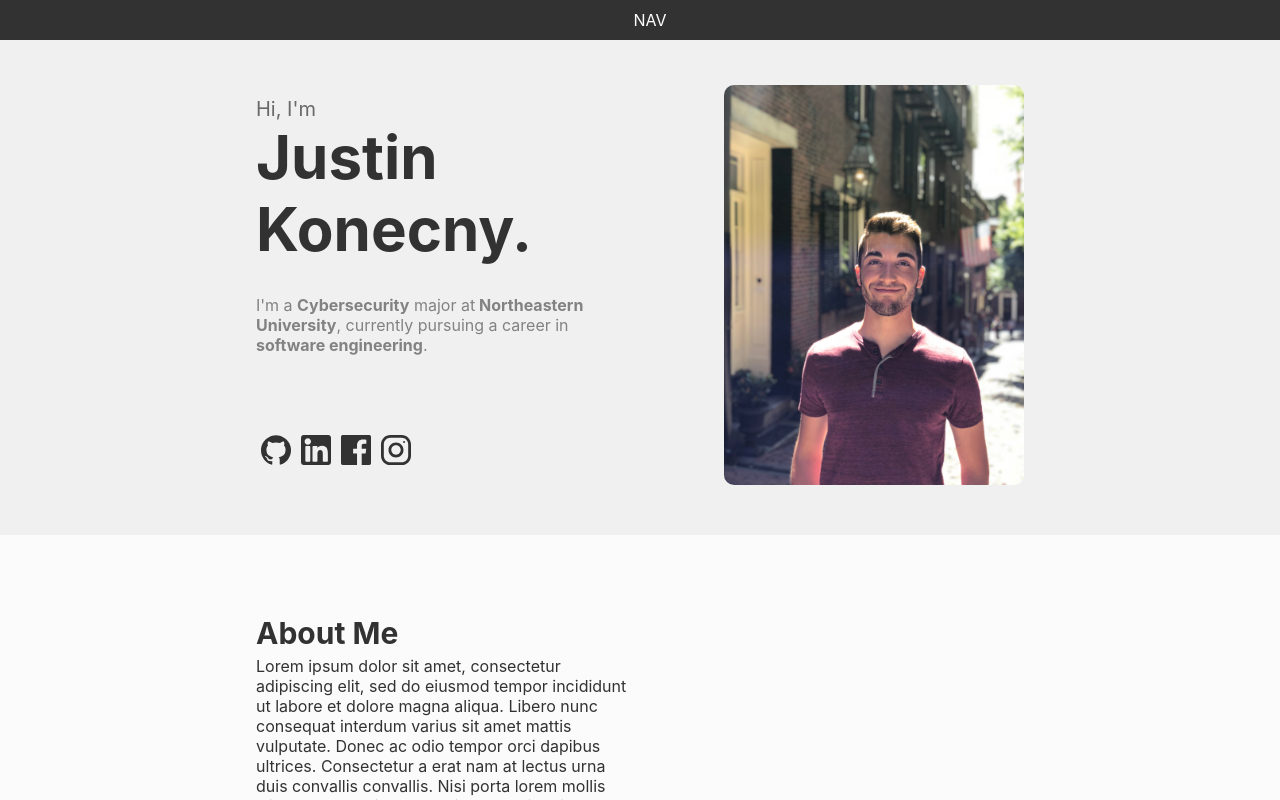
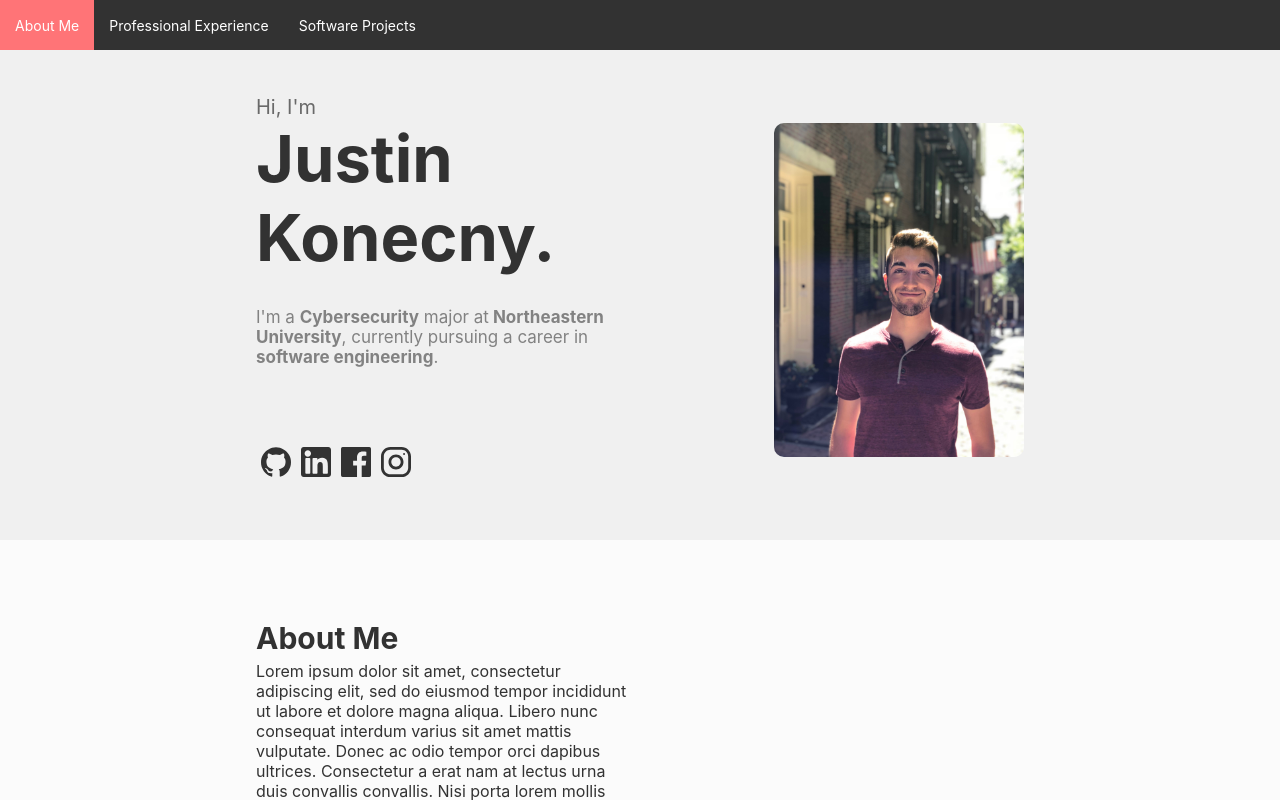
Before and after one commit to justinkonecny/website, a React (Create React App) app: page / in a window 1280 px wide. Shown: the top 800 px of the page. Built offline with nearby package versions, Linux system fonts and the light colour scheme.

Commit message:
Fix navbar

```diff
--- a/src/components/Home.js
+++ b/src/components/Home.js
@@ -1,4 +1,4 @@
-import React, { Component } from 'react';
+import React, {Component} from 'react';
 import profile from '../resources/profile.jpeg';
 import '../css/Home.css';
 import Icons from './Icons.js';
@@ -9,26 +9,32 @@ class Home extends Component {
         super(props);
         this.scrollListener = this.scrollListener.bind(this);
         this.resizeListener = this.resizeListener.bind(this);
+        this.state = {isMobile: false, showNavBar: true};
         this.mobileThreshold = 850;
-        this.state = {
-            isMobile: false,
-            showNavBar: true
-        };
+        this.navLinks = [
+            <div className='nav-link main-link'><a className='nav-inner' href='#about-me'>About Me</a></div>,
+            <div className='nav-link'><a className='nav-inner' href='#experience'>Professional Experience</a></div>,
+            <div className='nav-link'><a className='nav-inner' href='#projects'>Software Projects</a></div>
+        ];
     }
 
     scrollListener() {
         console.log(window.pageYOffset);
         if (window.pageYOffset > 50) {
+            // Handles scrolling down the page
             this.setState({showNavBar: false});
         } else {
+            // Handles scrolling back up the page
             this.setState({showNavBar: true});
         }
     }
 
     resizeListener() {
         if (window.innerWidth <= this.mobileThreshold && !this.state.isMobile) {
+            // Handles resizing to a smaller width window
             this.setState({isMobile: true});
         } else if (window.innerWidth > this.mobileThreshold && this.state.isMobile) {
+            // Handles resizing to a larger width window
             this.setState({isMobile: false});
         }
     }
@@ -50,33 +56,55 @@ class Home extends Component {
     render() {
         return (
             <div>
-                <NavBar display={this.state.showNavBar}/>
+                <NavBar display={this.state.showNavBar} links={this.navLinks}/>
                 <div className={this.state.isMobile ? 'intro-mobile' : 'intro'}>
                     <div className={this.state.isMobile ? 'intro-text-mobile' : 'intro-text'}>
                         <h2>Hi, I'm</h2>
                         <h1>Justin Konecny.</h1>
-                        <p style={{ 'color': '#828282' }}>
-                            I'm a <span style={{ 'fontWeight': '700' }}>Cybersecurity</span> major at
-                            <span style={{ 'fontWeight': '700' }}> Northeastern University</span>, currently
-                            pursuing a career in <span style={{ 'fontWeight': '700' }}>software engineering</span>.
+                        <p style={{'color': '#828282', 'font-size': '17px'}}>
+                            I'm a <span style={{'fontWeight': '700'}}>Cybersecurity</span> major at
+                            <span style={{'fontWeight': '700'}}> Northeastern University</span>, currently
+                            pursuing a career in <span style={{'fontWeight': '700'}}>software engineering</span>.
                         </p>
-                        <Icons isMobile={this.state.isMobile} />
+                        <Icons isMobile={this.state.isMobile}/>
                     </div>
-                    <ProfileImage isMobile={this.state.isMobile} />
+                    <ProfileImage isMobile={this.state.isMobile}/>
                 </div>
                 <div className={this.state.isMobile ? 'body-mobile' : 'body'}>
                     <div className='about-me'>
-                        <h3>About Me</h3>
+                        <h3 id='about-me'>About Me</h3>
                         <p>
-                            Lorem ipsum dolor sit amet, consectetur adipiscing elit, sed do eiusmod tempor incididunt ut labore et dolore magna aliqua. Libero nunc consequat interdum varius sit amet mattis vulputate. Donec ac odio tempor orci dapibus ultrices. Consectetur a erat nam at lectus urna duis convallis convallis. Nisi porta lorem mollis aliquam ut porttitor leo a diam. Feugiat nibh sed pulvinar proin. Turpis in eu mi bibendum neque egestas congue quisque. Adipiscing elit duis tristique sollicitudin nibh sit. Nisi lacus sed viverra tellus in. Amet luctus venenatis lectus magna fringilla urna porttitor rhoncus. Ridiculus mus mauris vitae ultricies. Consectetur adipiscing elit ut aliquam purus sit amet luctus venenatis. Volutpat odio facilisis mauris sit amet massa vitae. Viverra adipiscing at in tellus integer feugiat scelerisque varius morbi.
+                            Lorem ipsum dolor sit amet, consectetur adipiscing elit, sed do eiusmod tempor incididunt ut
+                            labore et dolore magna aliqua. Libero nunc consequat interdum varius sit amet mattis
+                            vulputate. Donec ac odio tempor orci dapibus ultrices. Consectetur a erat nam at lectus urna
+                            duis convallis convallis. Nisi porta lorem mollis aliquam ut porttitor leo a diam. Feugiat
+                            nibh sed pulvinar proin. Turpis in eu mi bibendum neque egestas congue quisque. Adipiscing
+                            elit duis tristique sollicitudin nibh sit. Nisi lacus sed viverra tellus in. Amet luctus
+                            venenatis lectus magna fringilla urna porttitor rhoncus. Ridiculus mus mauris vitae
+                            ultricies. Consectetur adipiscing elit ut aliquam purus sit amet luctus venenatis. Volutpat
+                            odio facilisis mauris sit amet massa vitae. Viverra adipiscing at in tellus integer feugiat
+                            scelerisque varius morbi.
                         </p>
-                        <h3>Professional Experience</h3>
+                        <h3 id='experience'>Professional Experience</h3>
                         <p>
-                            Vivamus arcu felis bibendum ut tristique. Ipsum dolor sit amet consectetur adipiscing elit. Hendrerit gravida rutrum quisque non tellus. Iaculis urna id volutpat lacus laoreet. Tempor nec feugiat nisl pretium fusce id velit ut tortor. Orci sagittis eu volutpat odio facilisis mauris sit. Nisl nisi scelerisque eu ultrices vitae auctor eu augue ut. Sit amet purus gravida quis. Arcu felis bibendum ut tristique et egestas. Dolor morbi non arcu risus. Auctor urna nunc id cursus metus. Et netus et malesuada fames ac turpis egestas maecenas pharetra. Dictum at tempor commodo ullamcorper a lacus vestibulum sed.
+                            Vivamus arcu felis bibendum ut tristique. Ipsum dolor sit amet consectetur adipiscing elit.
+                            Hendrerit gravida rutrum quisque non tellus. Iaculis urna id volutpat lacus laoreet. Tempor
+                            nec feugiat nisl pretium fusce id velit ut tortor. Orci sagittis eu volutpat odio facilisis
+                            mauris sit. Nisl nisi scelerisque eu ultrices vitae auctor eu augue ut. Sit amet purus
+                            gravida quis. Arcu felis bibendum ut tristique et egestas. Dolor morbi non arcu risus.
+                            Auctor urna nunc id cursus metus. Et netus et malesuada fames ac turpis egestas maecenas
+                            pharetra. Dictum at tempor commodo ullamcorper a lacus vestibulum sed.
                         </p>
-                        <h3>Software Projects</h3>
+                        <h3 id='projects'>Software Projects</h3>
                         <p>
-                            Risus nec feugiat in fermentum posuere urna. Sodales ut etiam sit amet nisl. A erat nam at lectus urna duis convallis convallis tellus. Bibendum neque egestas congue quisque egestas. Eu consequat ac felis donec. Dictum at tempor commodo ullamcorper a lacus vestibulum. Pulvinar etiam non quam lacus suspendisse faucibus. Congue mauris rhoncus aenean vel elit scelerisque. Vulputate mi sit amet mauris commodo. Sit amet mattis vulputate enim nulla. Nibh mauris cursus mattis molestie a. Etiam sit amet nisl purus in mollis nunc sed id. Molestie nunc non blandit massa enim nec dui nunc. Vestibulum mattis ullamcorper velit sed ullamcorper morbi tincidunt ornare. Nibh sed pulvinar proin gravida hendrerit lectus a.
+                            Risus nec feugiat in fermentum posuere urna. Sodales ut etiam sit amet nisl. A erat nam at
+                            lectus urna duis convallis convallis tellus. Bibendum neque egestas congue quisque egestas.
+                            Eu consequat ac felis donec. Dictum at tempor commodo ullamcorper a lacus vestibulum.
+                            Pulvinar etiam non quam lacus suspendisse faucibus. Congue mauris rhoncus aenean vel elit
+                            scelerisque. Vulputate mi sit amet mauris commodo. Sit amet mattis vulputate enim nulla.
+                            Nibh mauris cursus mattis molestie a. Etiam sit amet nisl purus in mollis nunc sed id.
+                            Molestie nunc non blandit massa enim nec dui nunc. Vestibulum mattis ullamcorper velit sed
+                            ullamcorper morbi tincidunt ornare. Nibh sed pulvinar proin gravida hendrerit lectus a.
                         </p>
                     </div>
                 </div>
@@ -100,5 +128,4 @@ class ProfileImage extends Component {
 }
 
 
-
 export default Home;
--- a/src/components/Icons.js
+++ b/src/components/Icons.js
@@ -21,16 +21,16 @@ class Icons extends Component {
             return (
                 <div style={{'margin': '75px 0 0 0'}}>
                     <a href='https://github.com/justinkonecny/' target='_blank' rel='noopener noreferrer'>
-                        <img className='icon' src={github} alt='github' style={this.iconStyle}/>
+                        <img src={github} alt='github' style={this.iconStyle}/>
                     </a>
                     <a href='https://www.linkedin.com/in/justin-konecny/' target='_blank' rel='noopener noreferrer'>
-                        <img className='icon' src={linkedin} alt='linkedin' style={this.iconStyle}/>
+                        <img src={linkedin} alt='linkedin' style={this.iconStyle}/>
                     </a>
                     <a href='https://www.facebook.com/konecnyj' target='_blank' rel='noopener noreferrer'>
-                        <img className='icon' src={facebook} alt='facebook' style={this.iconStyle}/>
+                        <img src={facebook} alt='facebook' style={this.iconStyle}/>
                     </a>
                     <a href='https://www.instagram.com/justinkonecny/' target='_blank' rel='noopener noreferrer'>
-                        <img className='icon' src={instagram} alt='instagram' style={this.iconStyle}/>
+                        <img src={instagram} alt='instagram' style={this.iconStyle}/>
                     </a>
                 </div>
             );
--- a/src/components/NavBar.js
+++ b/src/components/NavBar.js
@@ -5,7 +5,7 @@ class NavBar extends Component {
     render() {
         return (
             <div className={this.props.display ? 'nav' : 'nav hide'}>
-                <p>NAV</p>
+                {this.props.links}
             </div>
         );
     }
--- a/src/css/Home.css
+++ b/src/css/Home.css
@@ -1,7 +1,6 @@
-
 h1 {
     margin: 0 0 30px 0;
-  font-size: 60px;
+    font-size: 65px;
 }
 
 h2 {
@@ -29,7 +28,7 @@ p {
 
 .intro {
     background-color: #f0f0f0;
-  margin-top: 35px;
+    margin-top: 40px;
     display: flex;
     width: 100%;
     min-height: 500px;
@@ -44,7 +43,7 @@ p {
 
 .intro-text {
     margin: auto 10vw auto 20vw;
-   width: 40vw;
+    width: 42vw;
     text-align: left;
 }
 
@@ -58,14 +57,12 @@ p {
     width: 60vw;
     display: flex;
     align-items: center;
-
 }
 
 .profile-img {
-  margin: auto 20vw auto 0;
+    margin: auto 20vw auto auto;
+    width: 250px;
     border-radius: 10px;
-  display: block;
-  width: 300px;
 }
 
 .body {
--- a/src/css/NavBar.css
+++ b/src/css/NavBar.css
@@ -1,8 +1,36 @@
+.nav-inner {
+    text-decoration: none;
+    color: white;
+    font-size: 14px;
+    margin: auto 15px;
+}
+
+.nav-link {
+    height: 100%;
+    display: flex;
+}
+
+.nav-link:hover {
+    background-color: #8c8c8c;
+    cursor: pointer;
+}
+
+.main-link {
+    background-color: #FF5157;
+}
+
+.main-link:hover {
+    background-color: rgb(255, 116, 119);
+}
+
 .nav {
+    text-align: left;
     background-color: #323232;
     color: #ffffff;
-    padding: 10px;
+    display: flex;
+    align-items: center;
     position: fixed;
+    height: 50px;
     width: 100vw;
     transform: translateY(0px);
     transition-timing-function: ease-in-out;
```
Also changed, not shown: src/css/Icons.css (added). Lines whose indentation alone changed are shown as unchanged.
